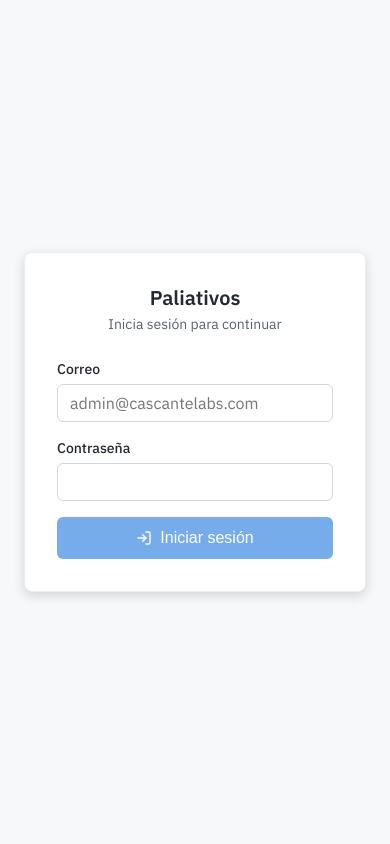
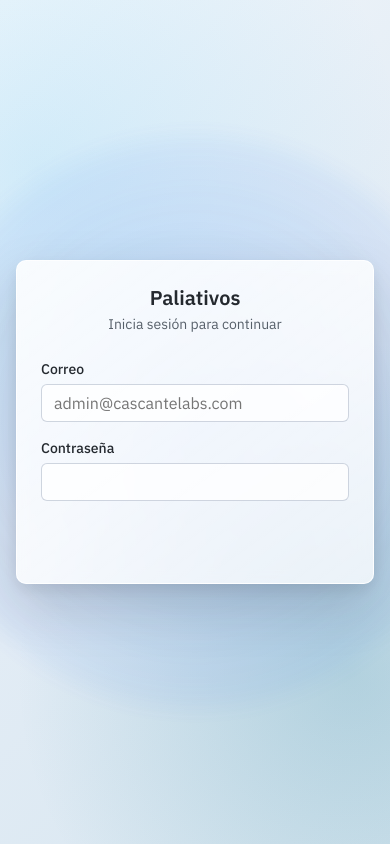
Before and after one commit to Gadielc15c/paliativos-frontend, a React (Vite) app: page / in a window 390 px wide. Built offline with nearby package versions, Linux system fonts and the light colour scheme; no server answers.

Commit message:
feat(auth): enhance login page with GSAP animations and interactions

```diff
--- a/src/modules/auth/LoginPage.css
+++ b/src/modules/auth/LoginPage.css
@@ -1,23 +1,49 @@
 .login-page {
+  position: relative;
+  overflow: hidden;
   min-height: 100vh;
   display: flex;
   align-items: center;
   justify-content: center;
-  background-color: var(--bg-elevated);
+  background:
+    radial-gradient(circle at 10% 20%, rgba(56, 189, 248, 0.16), transparent 48%),
+    radial-gradient(circle at 90% 80%, rgba(14, 116, 144, 0.2), transparent 44%),
+    linear-gradient(135deg, #f3f7fb 0%, #e2ecf5 52%, #d7e6f0 100%);
   padding: var(--space-6);
 }
 
+.login-aura {
+  position: absolute;
+  width: min(68vh, 680px);
+  aspect-ratio: 1;
+  border-radius: 999px;
+  background: radial-gradient(circle, rgba(37, 99, 235, 0.26), rgba(37, 99, 235, 0));
+  filter: blur(10px);
+  opacity: 0.72;
+  pointer-events: none;
+}
+
 .login-card {
+  position: relative;
+  z-index: 1;
   width: 100%;
   max-width: 380px;
-  background-color: var(--bg-main);
-  border: 1px solid var(--border-subtle);
-  border-radius: var(--radius-md);
-  box-shadow: var(--shadow-md);
+  background: linear-gradient(
+    145deg,
+    rgba(255, 255, 255, 0.88),
+    rgba(255, 255, 255, 0.74)
+  );
+  backdrop-filter: blur(7px);
+  border: 1px solid rgba(255, 255, 255, 0.85);
+  border-radius: calc(var(--radius-md) + 2px);
+  box-shadow:
+    0 22px 54px rgba(16, 24, 40, 0.16),
+    0 6px 16px rgba(15, 23, 42, 0.08);
   padding: var(--space-8);
   display: flex;
   flex-direction: column;
   gap: var(--space-4);
+  will-change: transform;
 }
 
 .login-header {
@@ -54,20 +80,22 @@
   font-family: inherit;
   font-size: var(--text-base);
   padding: var(--space-2) var(--space-3);
-  border: 1px solid var(--border-medium);
+  border: 1px solid rgba(148, 163, 184, 0.45);
   border-radius: var(--radius-sm);
-  background-color: var(--bg-main);
+  background-color: rgba(255, 255, 255, 0.78);
   color: var(--text-primary);
   outline: none;
-  transition: border-color 0.15s;
+  transition: border-color 0.2s, box-shadow 0.2s, background-color 0.2s;
 }
 
 .login-field input:focus {
-  border-color: var(--accent-primary);
+  border-color: #2563eb;
+  box-shadow: 0 0 0 3px rgba(37, 99, 235, 0.16);
+  background-color: #fff;
 }
 
 .login-field input:disabled {
-  background-color: var(--bg-elevated);
+  background-color: rgba(237, 242, 247, 0.72);
   cursor: not-allowed;
 }
 
@@ -89,22 +117,26 @@
   justify-content: center;
   gap: var(--space-2);
   padding: var(--space-3) var(--space-4);
-  background-color: var(--accent-primary);
+  background: linear-gradient(120deg, #2563eb 0%, #0284c7 100%);
   color: white;
   border: none;
   border-radius: var(--radius-sm);
   font-size: var(--text-base);
   font-weight: 500;
   cursor: pointer;
-  transition: opacity 0.15s, transform 0.05s;
+  transition: opacity 0.2s, transform 0.12s, box-shadow 0.2s;
+  box-shadow: 0 12px 24px rgba(37, 99, 235, 0.28);
+  will-change: transform;
 }
 
 .login-submit:hover:not(:disabled) {
-  opacity: 0.92;
+  opacity: 0.98;
+  transform: translateY(-1px);
+  box-shadow: 0 16px 30px rgba(37, 99, 235, 0.34);
 }
 
 .login-submit:active:not(:disabled) {
-  transform: translateY(1px);
+  transform: translateY(1px) scale(0.99);
 }
 
 .login-submit:disabled {
@@ -115,3 +147,21 @@
 .login-spinner {
   animation: spin 0.8s linear infinite;
 }
+
+@media (max-width: 640px) {
+  .login-page {
+    padding: var(--space-4);
+  }
+
+  .login-card {
+    padding: var(--space-6);
+    max-width: 100%;
+  }
+}
+
+@media (prefers-reduced-motion: reduce) {
+  .login-submit,
+  .login-field input {
+    transition: none;
+  }
+}
--- a/src/modules/auth/LoginPage.tsx
+++ b/src/modules/auth/LoginPage.tsx
@@ -1,5 +1,6 @@
-import { FormEvent, useState } from "react";
+import { FormEvent, useLayoutEffect, useRef, useState } from "react";
 import { Loader, LogIn, AlertTriangle } from "lucide-react";
+import gsap from "gsap";
 import { login, restoreSession } from "../../services/auth";
 import type { AuthSession } from "../../services/auth";
 import "./LoginPage.css";
@@ -9,10 +10,212 @@ interface LoginPageProps {
 }
 
 export function LoginPage({ onSuccess }: LoginPageProps) {
+  const pageRef = useRef<HTMLDivElement | null>(null);
+  const cardRef = useRef<HTMLFormElement | null>(null);
   const [email, setEmail] = useState("");
   const [password, setPassword] = useState("");
   const [submitting, setSubmitting] = useState(false);
   const [error, setError] = useState<string | null>(null);
+
+  useLayoutEffect(() => {
+    const page = pageRef.current;
+    const card = cardRef.current;
+    if (!page || !card) {
+      return;
+    }
+
+    const prefersReducedMotion = globalThis.matchMedia(
+      "(prefers-reduced-motion: reduce)"
+    ).matches;
+    if (prefersReducedMotion) {
+      return;
+    }
+
+    const ctx = gsap.context(() => {
+      gsap.set(card, { transformPerspective: 900 });
+      gsap.set(".login-aura", { transformOrigin: "50% 50%" });
+
+      const intro = gsap.timeline({ defaults: { ease: "power3.out" } });
+      intro
+        .from(".login-aura", { scale: 0.8, opacity: 0, duration: 1 }, 0)
+        .from(".login-card", { y: 36, opacity: 0, duration: 0.8 }, 0.08)
+        .from(".login-title", { y: 20, opacity: 0, duration: 0.6 }, 0.18)
+        .from(".login-subtitle", { y: 16, opacity: 0, duration: 0.5 }, 0.24)
+        .from(
+          ".login-field",
+          { y: 18, opacity: 0, duration: 0.48, stagger: 0.09 },
+          0.3
+        )
+        .from(".login-submit", { y: 14, opacity: 0, duration: 0.48 }, 0.52);
+
+      const inputs = Array.from(
+        card.querySelectorAll<HTMLInputElement>(".login-field input")
+      );
+      const cleanupHandlers: Array<{
+        input: HTMLInputElement;
+        focusIn: () => void;
+        focusOut: () => void;
+      }> = [];
+
+      inputs.forEach((input) => {
+        const field = input.closest<HTMLElement>(".login-field");
+        if (!field) {
+          return;
+        }
+
+        const focusIn = () => {
+          gsap.to(field, {
+            y: -2,
+            duration: 0.22,
+            ease: "power2.out",
+          });
+          gsap.to(".login-aura", {
+            opacity: 0.9,
+            scale: 1.06,
+            duration: 0.3,
+            ease: "power2.out",
+          });
+        };
+
+        const focusOut = () => {
+          gsap.to(field, {
+            y: 0,
+            duration: 0.22,
+            ease: "power2.out",
+          });
+          gsap.to(".login-aura", {
+            opacity: 0.72,
+            scale: 1,
+            duration: 0.35,
+            ease: "power2.out",
+          });
+        };
+
+        input.addEventListener("focus", focusIn);
+        input.addEventListener("blur", focusOut);
+        cleanupHandlers.push({ input, focusIn, focusOut });
+      });
+
+      const moveCard = (event: MouseEvent) => {
+        const bounds = card.getBoundingClientRect();
+        const offsetX = (event.clientX - bounds.left) / bounds.width - 0.5;
+        const offsetY = (event.clientY - bounds.top) / bounds.height - 0.5;
+
+        gsap.to(card, {
+          rotateY: offsetX * 7,
+          rotateX: -offsetY * 7,
+          transformOrigin: "50% 50%",
+          duration: 0.35,
+          ease: "power2.out",
+        });
+        gsap.to(".login-aura", {
+          xPercent: offsetX * 10,
+          yPercent: offsetY * 10,
+          duration: 0.4,
+          ease: "power2.out",
+        });
+      };
+
+      const resetCard = () => {
+        gsap.to(card, {
+          rotateX: 0,
+          rotateY: 0,
+          duration: 0.45,
+          ease: "power2.out",
+        });
+        gsap.to(".login-aura", {
+          xPercent: 0,
+          yPercent: 0,
+          duration: 0.45,
+          ease: "power2.out",
+        });
+      };
+
+      card.addEventListener("mousemove", moveCard);
+      card.addEventListener("mouseleave", resetCard);
+
+      return () => {
+        card.removeEventListener("mousemove", moveCard);
+        card.removeEventListener("mouseleave", resetCard);
+        cleanupHandlers.forEach(({ input, focusIn, focusOut }) => {
+          input.removeEventListener("focus", focusIn);
+          input.removeEventListener("blur", focusOut);
+        });
+      };
+    }, page);
+
+    return () => {
+      ctx.revert();
+    };
+  }, []);
+
+  useLayoutEffect(() => {
+    if (!error) {
+      return;
+    }
+
+    const card = cardRef.current;
+    if (!card) {
+      return;
+    }
+
+    const ctx = gsap.context(() => {
+      const timeline = gsap.timeline();
+      timeline
+        .fromTo(
+          ".login-error",
+          { opacity: 0, y: -8, scale: 0.98 },
+          { opacity: 1, y: 0, scale: 1, duration: 0.25, ease: "power2.out" }
+        )
+        .fromTo(
+          ".login-card",
+          { x: 0 },
+          {
+            x: -8,
+            duration: 0.08,
+            ease: "power1.inOut",
+            yoyo: true,
+            repeat: 3,
+          },
+          0
+        );
+    }, card);
+
+    return () => {
+      ctx.revert();
+    };
+  }, [error]);
+
+  useLayoutEffect(() => {
+    const button = cardRef.current?.querySelector<HTMLButtonElement>(
+      ".login-submit"
+    );
+    if (!button) {
+      return;
+    }
+
+    const ctx = gsap.context(() => {
+      if (submitting) {
+        gsap.to(button, {
+          scale: 0.98,
+          duration: 0.12,
+          ease: "power2.out",
+          yoyo: true,
+          repeat: 1,
+        });
+      } else {
+        gsap.to(button, {
+          scale: 1,
+          duration: 0.2,
+          ease: "power2.out",
+        });
+      }
+    }, cardRef);
+
+    return () => {
+      ctx.revert();
+    };
+  }, [submitting]);
 
   const handleSubmit = async (event: FormEvent<HTMLFormElement>) => {
     event.preventDefault();
@@ -43,8 +246,9 @@ export function LoginPage({ onSuccess }: LoginPageProps) {
   };
 
   return (
-    <div className="login-page">
-      <form className="login-card" onSubmit={handleSubmit}>
+    <div className="login-page" ref={pageRef}>
+      <div className="login-aura" aria-hidden />
+      <form className="login-card" onSubmit={handleSubmit} ref={cardRef}>
         <div className="login-header">
           <h1 className="login-title">Paliativos</h1>
           <p className="login-subtitle">Inicia sesión para continuar</p>
```
Also changed, not shown: 1 other file (tests, documents, lock files or other folders).
